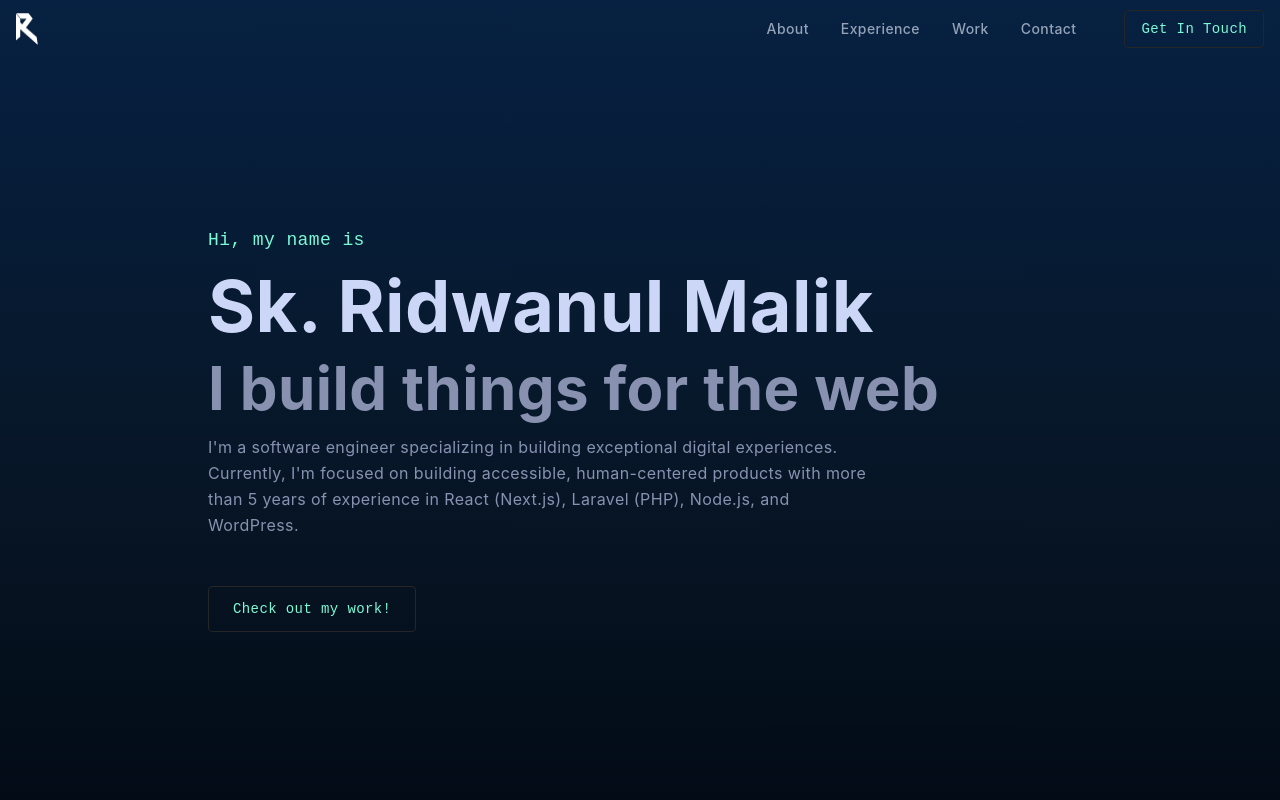
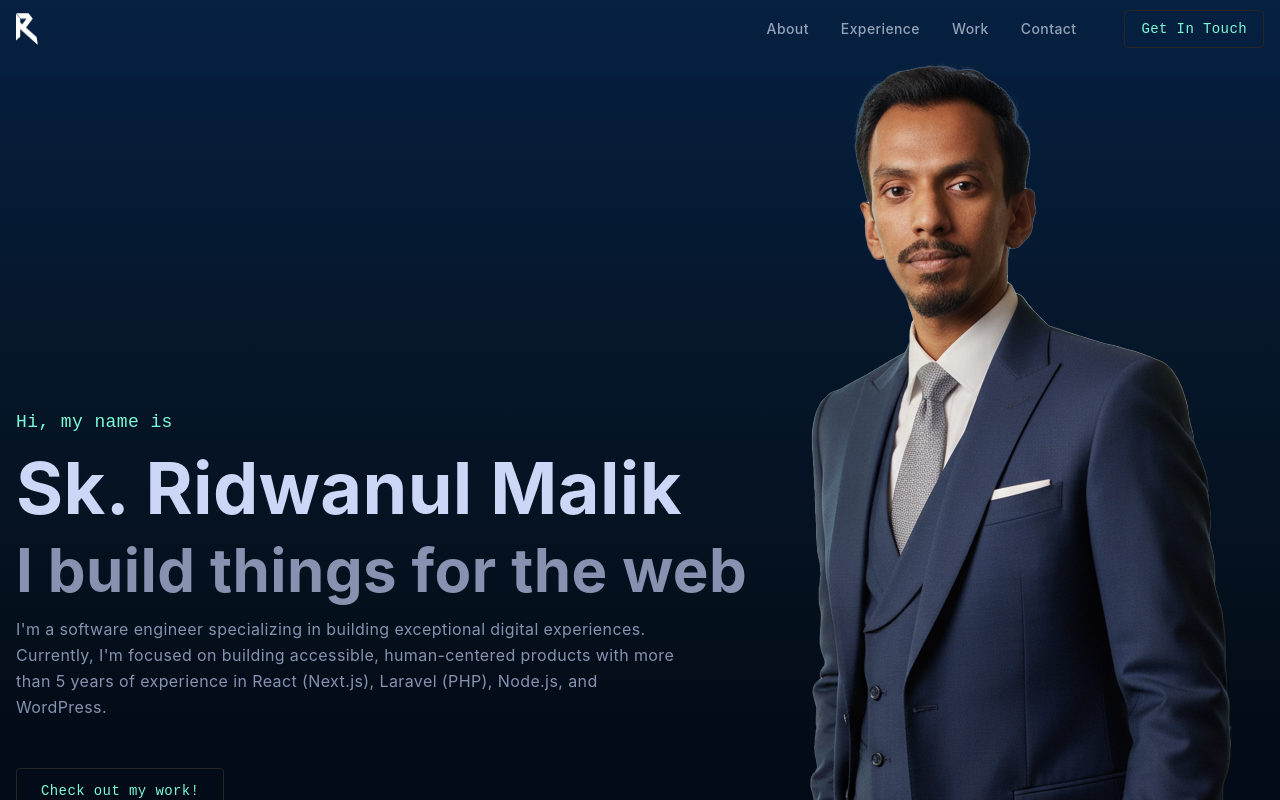
Before and after one commit to ridwanmalik/ridwanmalik.me, a Next.js app: page / in a window 1280 px wide. Built offline with nearby package versions, Linux system fonts and the light colour scheme.

Commit message:
feat: enhance About and Home page layouts and content structure

```diff
--- a/components/pages/About.tsx
+++ b/components/pages/About.tsx
@@ -1,21 +1,18 @@
-import Image from "next/image"
-import { ridwan } from "@/lib/assets"
 import { SECTION_TITLES, TECH_STACK } from "@/lib/constants"
 
 const About = () => {
   return (
-    <section id="about" className="w-full py-10">
+    <section id="about" className="w-full pt-40 pb-20">
       <div className="container mx-auto px-4 max-w-4xl">
-        <div className="grid grid-cols-1 lg:grid-cols-3 gap-20 items-start">
-          <div className="lg:col-span-2 space-y-4 text-custom-secondary">
+        <div className="space-y-4 text-custom-secondary">
           <div className="flex items-center mb-10">
             <h2 className="text-3xl font-bold text-custom-accent">{SECTION_TITLES.about}</h2>
             <div className="flex-1 h-px bg-secondary/20 ml-8"></div>
           </div>
           <p>
             Hello! I&apos;m Ridwan, and I enjoy creating things that live on the internet. My interest in web
-              development started back in 2018 when I decided to try building my first website — turns out learning HTML
-              & CSS taught me a lot about frontend development!
+            development started back in 2018 when I decided to try building my first website — turns out learning HTML &
+            CSS taught me a lot about frontend development!
           </p>
 
           <p>
@@ -41,19 +38,6 @@ const About = () => {
             ))}
           </div>
         </div>
-
-          <div className="flex justify-center lg:justify-end pt-12">
-            <div className="relative">
-              <div className="w-64 h-64 rounded-lg overflow-hidden border-2 border-accent transform rotate-3 hover:rotate-0 transition-transform duration-300">
-                <Image
-                  src={ridwan}
-                  alt="Ridwan Malik"
-                  className="w-full h-full object-cover filter grayscale hover:grayscale-0 transition-all duration-300"
-                />
-              </div>
-            </div>
-          </div>
-        </div>
       </div>
     </section>
   )
--- a/components/pages/Home.tsx
+++ b/components/pages/Home.tsx
@@ -1,21 +1,25 @@
 import Header from "@/components/shared/Header"
+import { ridwan } from "@/lib/assets"
+import { PERSONAL_INFO } from "@/lib/constants"
+import Image from "next/image"
 import Link from "next/link"
-import { PERSONAL_INFO } from "@/lib/constants"
 
 const Home = () => {
   return (
-    <section id="home" className="min-h-screen w-full flex flex-col">
+    <section id="home" className="min-h-screen w-full flex flex-col bg-gradient-to-t from-[#020b16]/50 to-transparent">
       <Header className="w-full" />
-      <div className="flex-1 flex justify-center items-center">
-        <div className="container mx-auto px-4 flex flex-col justify-center h-full max-w-4xl">
-          <div className="space-y-4">
+      <div className="flex-1 flex flex-col">
+        <div className="container mx-auto px-4 flex-1 flex flex-col lg:flex-row justify-center items-center h-full gap-8">
+          <div className="flex-1 space-y-4">
             <p className="text-custom-accent font-mono text-lg">{PERSONAL_INFO.intro}</p>
-            <h1 className="text-5xl md:text-7xl font-bold text-custom-foreground leading-tight">{PERSONAL_INFO.name}</h1>
-            <h2 className="text-4xl md:text-6xl font-bold text-custom-secondary leading-tight">{PERSONAL_INFO.title}</h2>
+            <h1 className="text-5xl md:text-7xl font-bold text-custom-foreground leading-tight">
+              {PERSONAL_INFO.name}
+            </h1>
+            <h2 className="text-4xl md:text-6xl font-bold text-custom-secondary leading-tight">
+              {PERSONAL_INFO.title}
+            </h2>
             <div className="max-w-2xl">
-              <p className="text-custom-secondary leading-relaxed">
-                {PERSONAL_INFO.description}
-              </p>
+              <p className="text-custom-secondary leading-relaxed">{PERSONAL_INFO.description}</p>
             </div>
             <div className="pt-8">
               <Link
@@ -25,6 +29,9 @@ const Home = () => {
               </Link>
             </div>
           </div>
+          <div className="flex justify-end items-end self-end">
+            <Image src={ridwan} alt="Ridwan Malik" width={455} height={1106} className="h-full" />
+          </div>
         </div>
       </div>
     </section>
```
Lines whose indentation alone changed are shown as unchanged.
